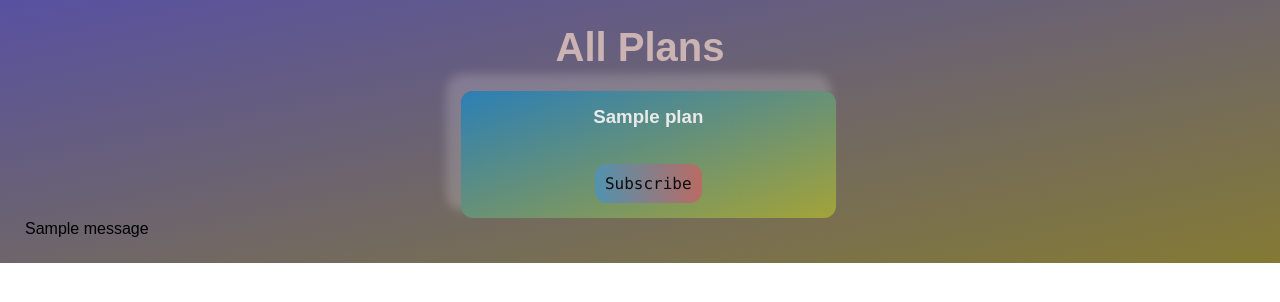
After one commit to ManharAgrawal/Flask-Web-Application, a Flask app: page /users_plans/plans in a window 1280 px wide. The commit adds this page. Shown: the top 302 px of the page. Run offline with Flask 3, Linux system fonts and the light colour scheme; tables that the repository leaves empty hold one stand-in row (values such as "Sample post"); one stand-in notice (Sample message) is shown.

```diff
--- a/app.py
+++ b/app.py
@@ -7,6 +7,7 @@ from fields.fields import fields_blueprint
 from records.records import records_blueprint
 from profile.profile import profile_blueprint
 from navigation.navigation import navigate_blueprint
+from plans.plan import plan_blueprint
 
 app.register_blueprint(user_blueprint, url_prefix='/auth')
 app.register_blueprint(navigate_blueprint, url_prefix='/navigate')
@@ -15,6 +16,7 @@ app.register_blueprint(fields_blueprint, url_prefix='/users_field')
 app.register_blueprint(status_blueprint, url_prefix='/groups_status')
 app.register_blueprint(records_blueprint, url_prefix='/users_records')
 app.register_blueprint(profile_blueprint, url_prefix='/users_profile')
+app.register_blueprint(plan_blueprint, url_prefix='/users_plans')
 
 @app.route('/')
 def home():
--- /dev/null
+++ b/plans/plan.py
@@ -0,0 +1,61 @@
+import pdb
+from flask_login import current_user
+from config import db, razorpay_client
+from sql_database.models import Plan, User
+from flask import flash, redirect, url_for, Blueprint, render_template, request
+
+plan_blueprint = Blueprint('plan', __name__, template_folder='templates/plans')
+
+@plan_blueprint.route('/plans', methods=["GET"])
+def plans():
+    plans = Plan.query.all()
+    return render_template('plans/plan.html', plans=plans)
+
+@plan_blueprint.route('/create_plans', methods=["POST"])
+def create_plans():
+    try:
+        # card no. - 4384113597424307
+        # 1st otp - (In Phone)
+        # 2nd otp no. - 267052
+        plan_id = request.form.get('plan_id')
+        plan = Plan.query.get(plan_id)
+        if not plan:
+            message_status, status ='Plan not found!', 'error'
+            return redirect(url_for('plan.plans'))
+        callback_url = url_for('plan.payment_callback', _external=True)
+        subscription_data = {
+            "plan_id": plan.plan_id,
+            "total_count": 1,
+            "quantity": 1,
+            "customer_notify": 1,
+            "notify_info": {"notify_email": current_user.email},
+            # "callback_url": callback_url
+        }
+        subscription = razorpay_client.subscription.create(subscription_data)
+        payment_link = subscription['short_url']
+        user = User.query.get(current_user.id)
+        if user:
+            user.subscription_status = 'active'
+            user.subscription_id = subscription['id']
+            db.session.commit()
+            message_status, status ='Subscription activated successfully.', 'success'
+        else:
+            message_status, status ='Subscription activation failed.', 'error'
+        return redirect(payment_link)
+    except Exception as e:
+        db.session.rollback()
+        message_status, status = f"An error occurred: {str(e)}", "error"
+    flash(message_status, status)
+    return redirect(url_for("plan.plans"))
+
+@plan_blueprint.route('/payment_callback', methods=["GET"])
+def payment_callback():
+    user = User.query.get(current_user.id)
+    if user:
+        user.subscription_status = 'active'
+        db.session.commit()
+        flash('Subscription activated successfully.', 'success')
+        return redirect(url_for('users_group.groups'))
+    else:
+        flash('Subscription activation failed.', 'error')
+    return redirect(url_for('plan.plans'))
--- /dev/null
+++ b/static/css/plans/plan.css
@@ -0,0 +1,71 @@
+body {
+    font-family: Arial, Helvetica, sans-serif;
+}
+
+.container {
+    padding: 25px;
+    background-image: linear-gradient(to bottom right, rgb(88, 81, 161), rgb(132, 122, 52));
+}
+
+h1{
+    text-align: center;
+    text-align:center;
+    margin:auto;
+    color:#ccb3b3;
+    font-size:40px;
+    font-weight:bold
+}
+.row {
+    margin: 0 ;
+}
+
+.row::after {
+    content: "";
+    clear: both;
+    display: table;
+}
+
+.column {
+    float: left;
+    width: 25%;
+    margin-left: 35%;
+    padding: 0 10px;
+
+}
+
+.card {
+    box-shadow: -10px -12px 10px 5px rgba(243, 241, 241, 0.2);
+    padding: 15px;
+    text-align: center;
+    display: flex;
+    flex-direction: column;
+
+    background-image: linear-gradient(to bottom right, rgb(44, 127, 182), rgb(163, 163, 56));
+    margin: 3px -63px 2px -5px;
+    border-radius: 12px;
+    color: #eaeaea;
+}
+
+.ui-btn {
+    padding: var(--btn-padding);
+    color: var(--default-btn-color);
+    font: var(--font-weight) var(--font-size) var(--font-family);
+    background: var(--btn-default-bg);
+    border: none;
+    border-radius: 12px;
+    background-image: linear-gradient(to right, #5093af, #ba6b64);
+    --btn-padding: 10px 10px;
+    --default-btn-color: #0d0c0c;
+    --font-size: 16px;
+    --font-weight: 500;
+    --font-family: Menlo, Roboto Mono, monospace;
+}
+
+.ui-btn:hover {
+
+    background-image: linear-gradient(to bottom right, rgb(166, 166, 84), rgb(147, 105, 189));
+}
+
+.ui-btn:active {
+    background: var(--btn-active-bg);
+}
--- a/templates/layouts/inheritance.html
+++ b/templates/layouts/inheritance.html
@@ -14,7 +14,7 @@
         <a href="/auth/login" class="logo"><img src="/static/images/icons8-scooby-doo.svg" alt="Logo">Asset
             Management</a>
         <div class="button-container">
-            <a href="/users_profile/profile">
+            <a href="{{url_for('users_profile.profile')}}">
                 <button class="button"><svg xmlns="http://www.w3.org/2000/svg" width="1em" height="1em" viewBox="0 0 24 24"
                     stroke-width="0" fill="currentColor" stroke="currentColor" class="icon"><path d="M12 2.5a5.5 5.5 0 0 1 3.096 10.047 9.005 9.005 0 0 1 5.9 8.181.75.75 0 1 1-1.499.044 7.5 7.5 0 0 0-14.993 0 .75.75 0 0 1-1.5-.045 9.005 9.005 0 0 1 5.9-8.18A5.5 5.5 0 0 1 12 2.5ZM8 8a4 4 0 1 0 8 0 4 4 0 0 0-8 0Z"></path></svg>
                 </button>
@@ -33,6 +33,7 @@
             </ul>
             <div id="myDropdown" class="dropdown-content">
                 <a href="{{url_for('users_group.groups')}}">Groups</a>
+                <a href="{{url_for('plan.plans')}}">Plans</a>
                 {% if current_user.is_authenticated %}
         <a href="/auth/logout">Logout</a>
         {% else %}
--- /dev/null
+++ b/templates/plans/plan.html
@@ -0,0 +1,74 @@
+{% extends "layouts/inheritance.html" %}
+{% block title %}
+All Plans
+{% endblock title %}
+{% block css %}
+{{ super() }}
+<link rel="icon" href="/static/images/feather-solid.svg">
+<link rel="stylesheet" href="/static/css/plans/plan.css">
+{% endblock css %}
+{% block content %}
+<div class="container">
+    <h1>All Plans</h1>
+    <br>
+    <div class="row">
+        {% for plan in plans %}
+        <div class="row">
+            <div class="column">
+                <div class="card">
+                    <h3>{{ plan.name }}</h3>
+                    <br>
+                    {% if plan.name == 'Basic' %}
+                    <li>Amount ₹ 399.00/-Only</li>
+                    <li>Group Create Limit After Subscription - 100</li>
+                    {% elif plan.name == 'Basic Quarterly' %}
+                    <li>Amount ₹ 150.00/-Only</li>
+                    <li>Group Create Limit After Subscription - 80</li>
+                    {% elif plan.name == 'Basic Yearly' %}
+                    <li>Amount ₹ 100.00/-Only</li>
+                    <li>Group Create Limit After Subscription - 120</li>
+                    {% elif plan.name == 'Standard Monthly' %}
+                    <li>Amount ₹ 499.00/-Only</li>
+                    <li>Group Create Limit After Subscription - 180</li>
+                    {% elif plan.name == 'Standard Quarterly' %}
+                    <li>Amount ₹ 399.00/-Only</li>
+                    <li>Group Create Limit After Subscription - 220</li>
+                    {% elif plan.name == 'Standard Yearly' %}
+                    <li>Amount ₹ 299.00/-Only</li>
+                    <li>Group Create Limit After Subscription - 260</li>
+                    {% elif plan.name == 'Enterprise Monthly' %}
+                    <li>Amount ₹ 799.00/-Only</li>
+                    <li>Group Create Limit After Subscription - 400</li>
+                    {% elif plan.name == 'Enterprise Quarterly' %}
+                    <li>Amount ₹ 699.00/-Only</li>
+                    <li>Group Create Limit After Subscription - 550</li>
+                    {% elif plan.name == 'Enterprise Yearly' %}
+                    <li>Amount ₹ 599.00/-Only</li>
+                    <li>Group Create Limit After Subscription - 650</li>
+                    {% endif %}
+                    <input type="hidden" name="{{ plan.plan_id }}">
+                    <form action="{{ url_for('plan.create_plans') }}" method="post">
+                        <input type="hidden" name="plan_id" value="{{ plan.id }}">
+                        <br>
+                        <a href="{{url_for('plan.create_plans')}}"><button class="ui-btn" data-plan-id="{{ plan.id }}">Subscribe</button></a>
+                    </form>
+                </div>
+            </div>
+        </div>
+        {% endfor %}
+    </div>
+    {% with messages = get_flashed_messages(with_categories=true) %}
+    {% if messages %}
+        <div id="flash-messages" class="flash-messages">
+            {% for category, message in messages %}
+            <div class="flash-message {{ category }}">
+                {{ message }}
+            </div>
+            {% endfor %}
+        </div>
+    {% endif %}
+    {% endwith %}
+</div>
+<script src="https://code.jquery.com/jquery-3.6.0.min.js"></script>
+<script scr="/static/js/plans/plan.js">
+{% endblock %}
```
Also changed, not shown: group/groups.py (+18 -46 lines), profile/profile.py (+10 -7 lines), static/js/plans/plan.js (added, +16 -0 lines), templates/profile/profile.html (+9 -0 lines).
